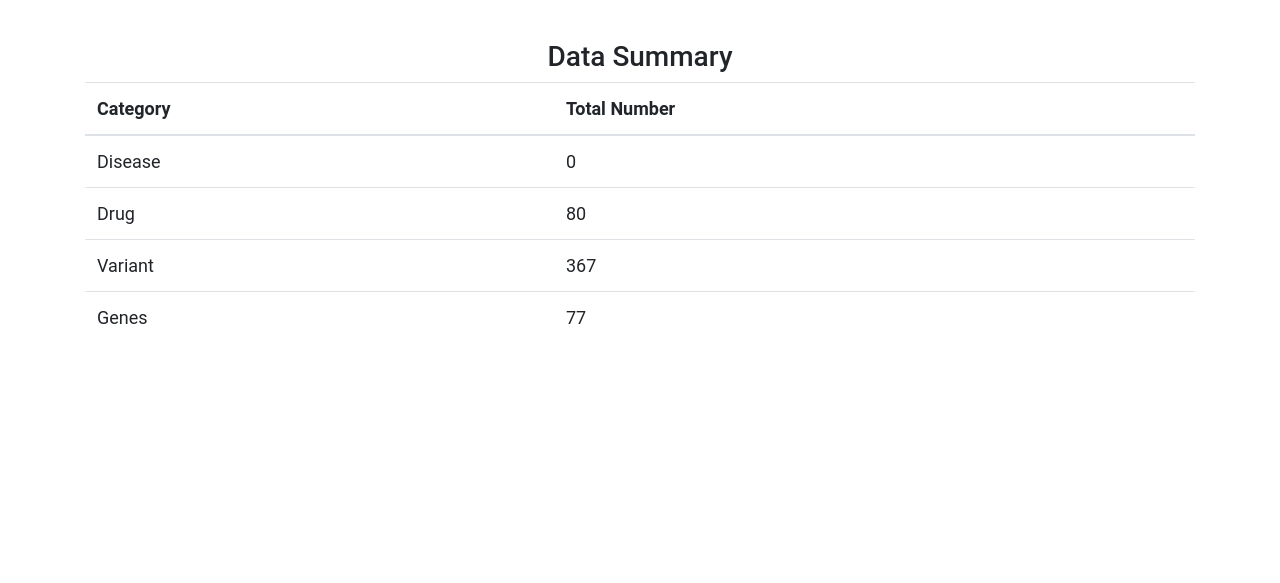
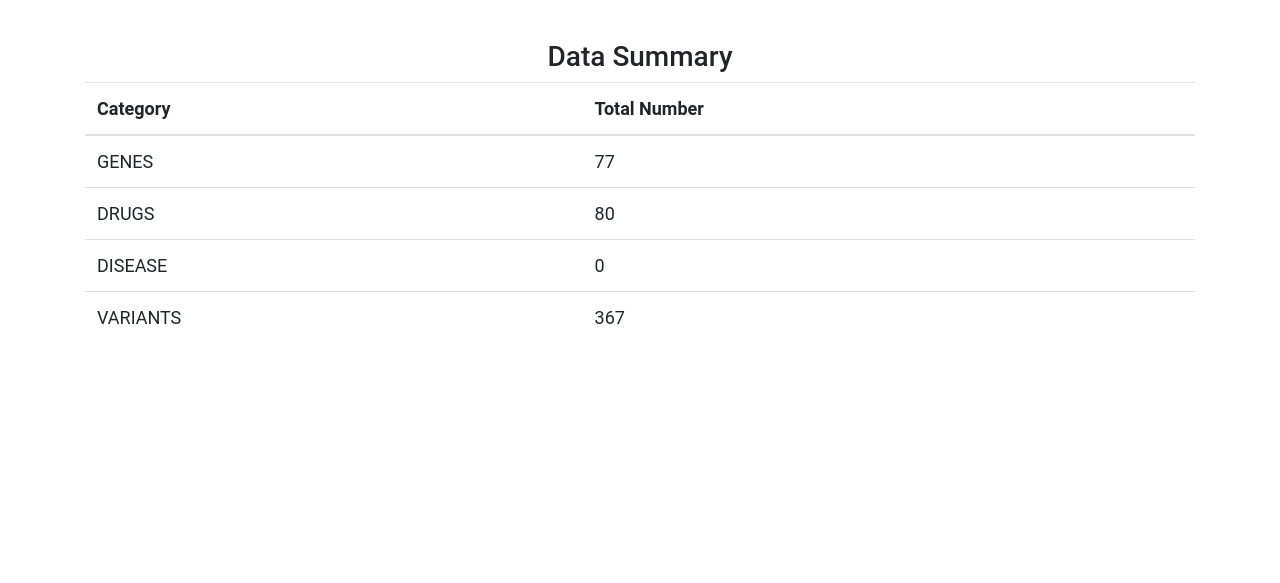
Before and after one commit to ziyaadparker/african_genomics_medicine_portal, a Django app: page /summary/ in a window 1280 px wide. Shown: the part 59-642 px from the top of the page. Run offline with Django 3.2, Linux system fonts and the light colour scheme; data comes from the database, SQL or seed files in the repository; parts of the project's set-up code (start-up, migrations or seed data) failed here and were passed over; some libraries are stand-ins or nearby versions.

Commit message:
modify arrangement of stats

```diff
--- a/agmp_app/templates/summary.html
+++ b/agmp_app/templates/summary.html
@@ -12,21 +12,22 @@
     </tr>
   </thead>
   <tr>
-    <td>Disease </td>
-    <td>{{ disease_count|default:'0' }}</td>
+    <td>GENES</a></td>
+    <td>{{ gene_count | default_if_none:'0' }}</td>
   </tr>
   <tr>
-    <td>Drug</td>
+    <td>DRUGS</td>
     <td>{{ drug_count | default_if_none:'0' }}</td>
   </tr>
   <tr>
-    <td>Variant</td>
+    <td>DISEASE </td>
+    <td>{{ disease_count | default:'0' }}</td>
+  </tr>
+  <tr>
+    <td>VARIANTS</td>
     <td>{{ variant_count | default_if_none:'0' }}</td>
   </tr>
-  <tr>
-    <td>Genes</a></td>
-    <td>{{ gene_count | default_if_none:'0' }}</td>
-  </tr>
+
 </table>
 
 {% endblock %}
```
